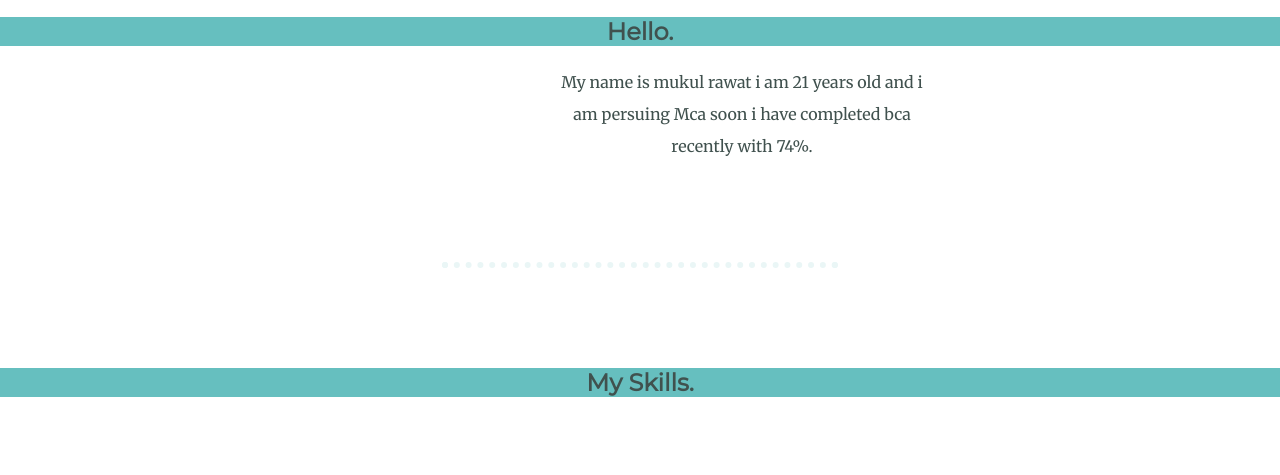
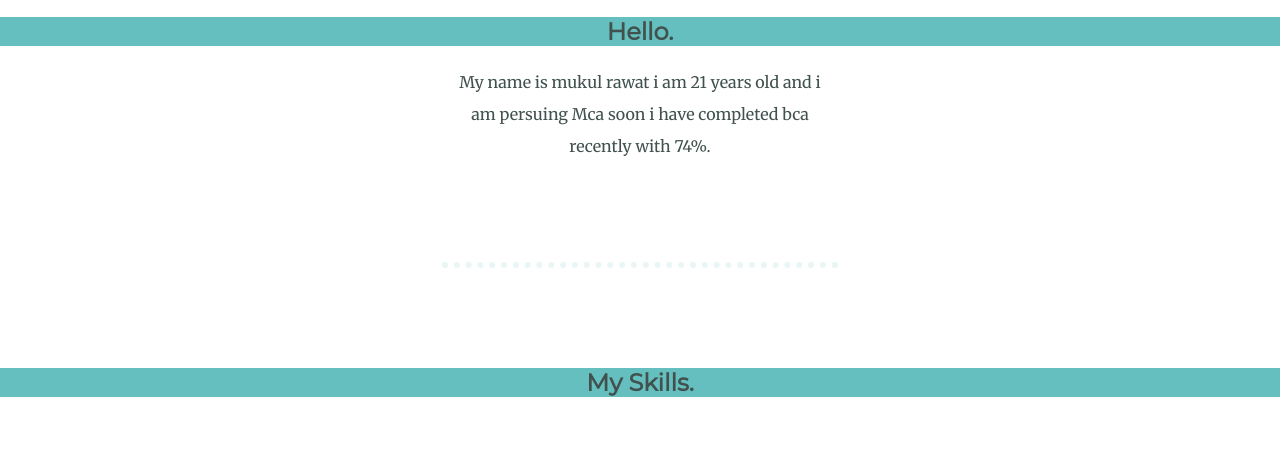
Before and after one commit to carlouif/myintrorwt, a plain HTML site: page index.html in a window 1280 px wide. Shown: the part 1148-1623 px from the top of the page. Drawn offline with Linux system fonts and the light colour scheme; files whose address does not match are found by name.

Commit message:
Update style.css

```diff
--- a/css/style.css
+++ b/css/style.css
@@ -72,8 +72,7 @@ margin: 100px 0px;s
 }
 .intro{
   width: 30%;
-  position: relative;
-  left: 550px;
+  margin:auto;
 }
 
 .bottom-container{
```
